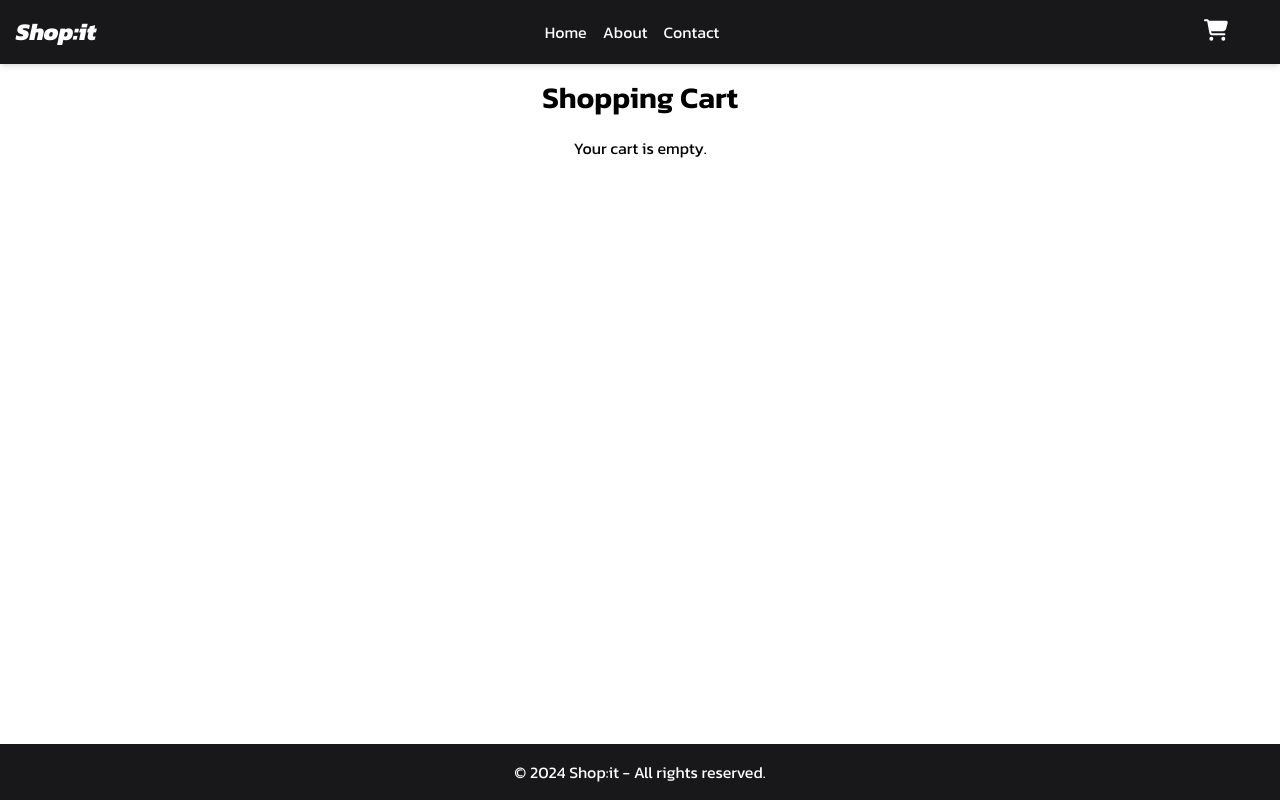
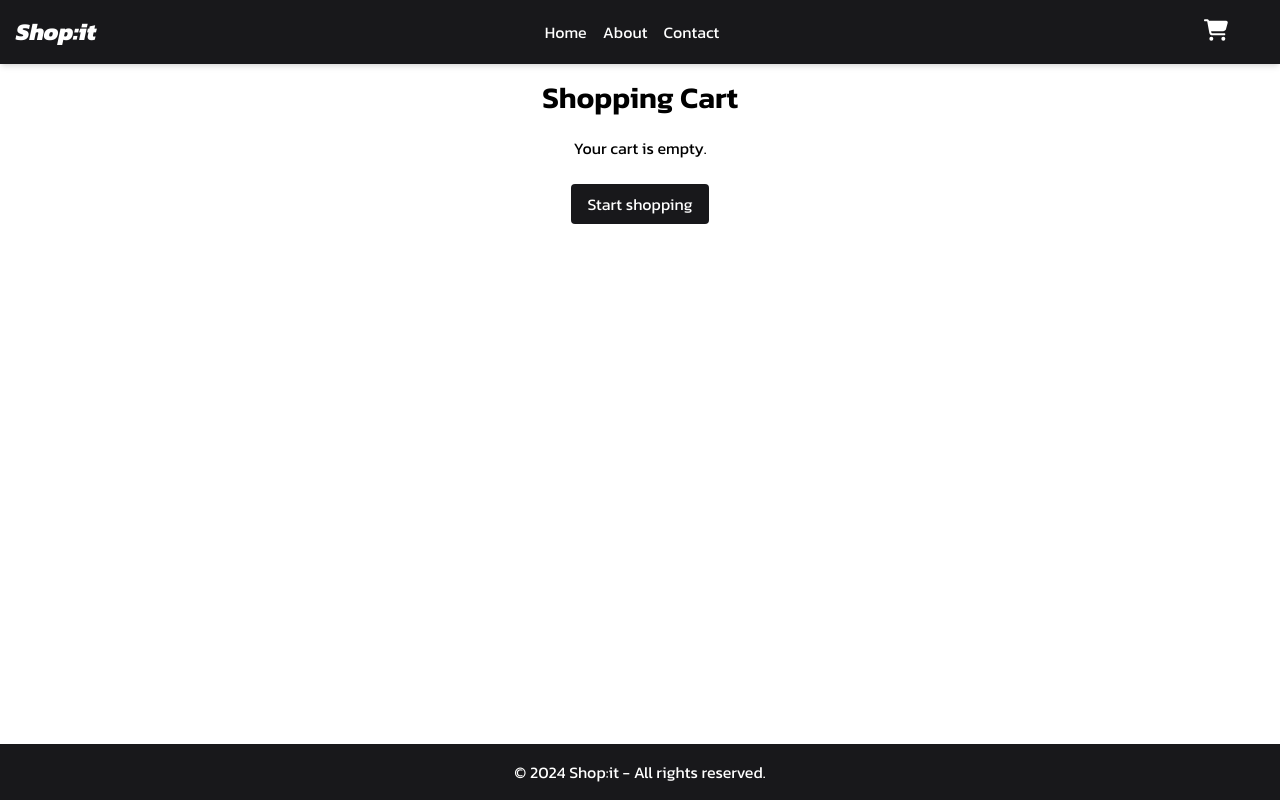
Before and after one commit to EliseAur/ecom-store, a React (Vite) app: page /cart in a window 1280 px wide. Built offline with nearby package versions, Linux system fonts and the light colour scheme.

Commit message:
button in cart if cart is empty

```diff
--- a/src/components/CartContent.jsx
+++ b/src/components/CartContent.jsx
@@ -1,5 +1,6 @@
 import PropTypes from "prop-types";
 import { useNavigate } from "react-router-dom";
+import { Link } from "react-router-dom";
 import CartTable from "./CartTable";
 
 function CartContent({ groupedProducts, handleQuantityChange, total }) {
@@ -16,7 +17,17 @@ function CartContent({ groupedProducts, handleQuantityChange, total }) {
       <main className="text-center p-4 max-w-xl mx-auto">
         <h1 className="text-3xl font-semibold mb-5">Shopping Cart</h1>
         {groupedProducts.length === 0 ? (
-          <p>Your cart is empty.</p>
+          <div>
+            <p>Your cart is empty.</p>
+            <div className="mt-8">
+              <Link
+                to="/"
+                className="bg-zinc-900 text-white p-2 px-4 mt-8 rounded hover:bg-zinc-800"
+              >
+                Start shopping
+              </Link>
+            </div>
+          </div>
         ) : (
           <div className="overflow-x-auto">
             <CartTable
```
